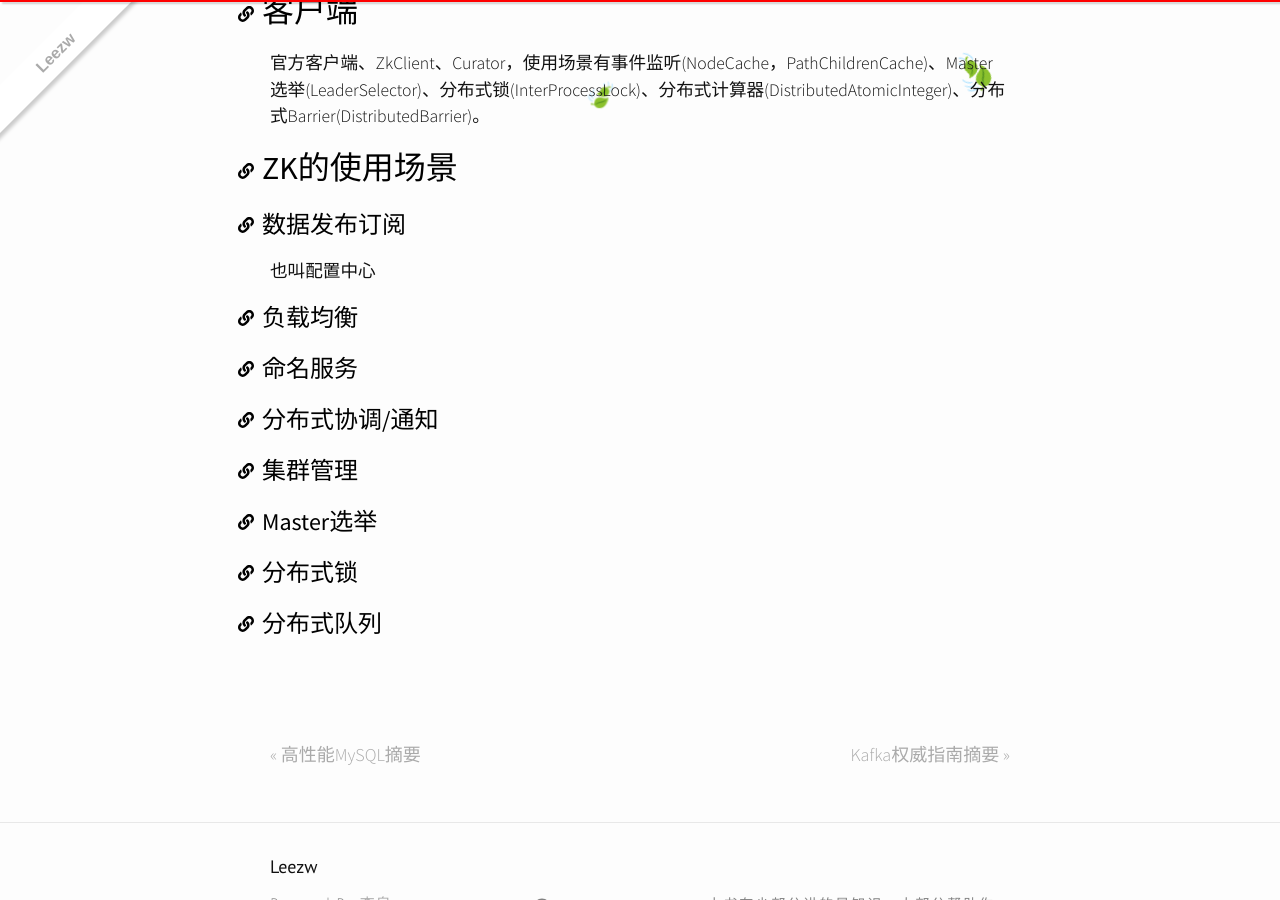
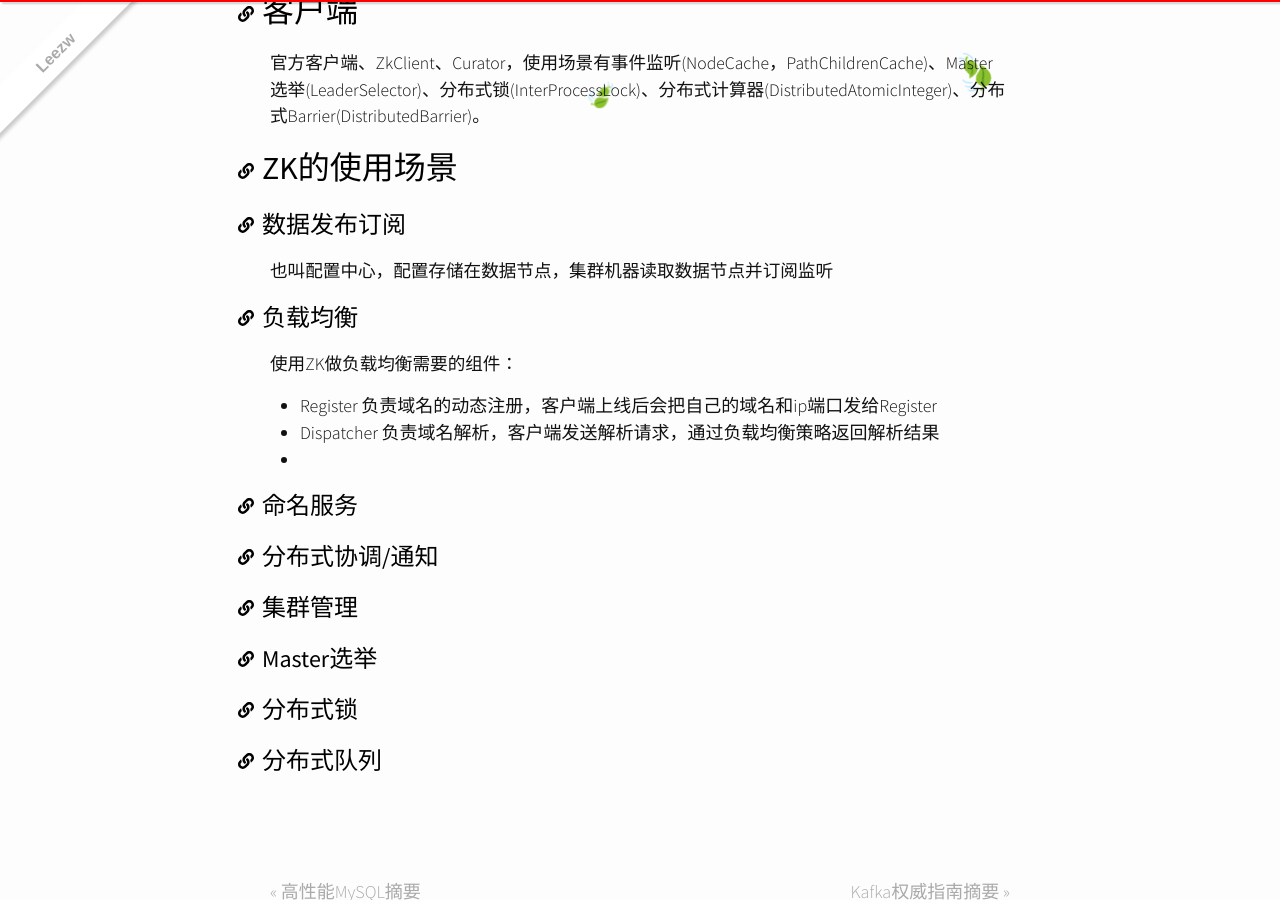
Before and after one commit to quantum-li/quantum-li.github.io, a Jekyll site: the page built from _posts/2020-05-08-from-paxos-to-zookeeper.md, in a window 1280 px wide and 900 px high, scrolled down 11166 px. Built offline with Jekyll 4.4.1, drawn with Linux system fonts in a browser that asks for light colours; nearby versions of some CDN libraries; comment, search, counter and statistics services are not loaded.

Commit message:
2020-05-18 15:33:14

```diff
--- a/_posts/2020-05-08-from-paxos-to-zookeeper.md
+++ b/_posts/2020-05-08-from-paxos-to-zookeeper.md
@@ -391,9 +391,15 @@ ZAB协议主要用于构建一个高可用的分布式数据主备系统，而Pa
 
 ## 数据发布订阅
 
-也叫配置中心
+也叫配置中心，配置存储在数据节点，集群机器读取数据节点并订阅监听
 
 ## 负载均衡
+
+使用ZK做负载均衡需要的组件：
+
++ Register 负责域名的动态注册，客户端上线后会把自己的域名和ip端口发给Register
++ Dispatcher 负责域名解析，客户端发送解析请求，通过负载均衡策略返回解析结果
++
 
 ## 命名服务
 
```
